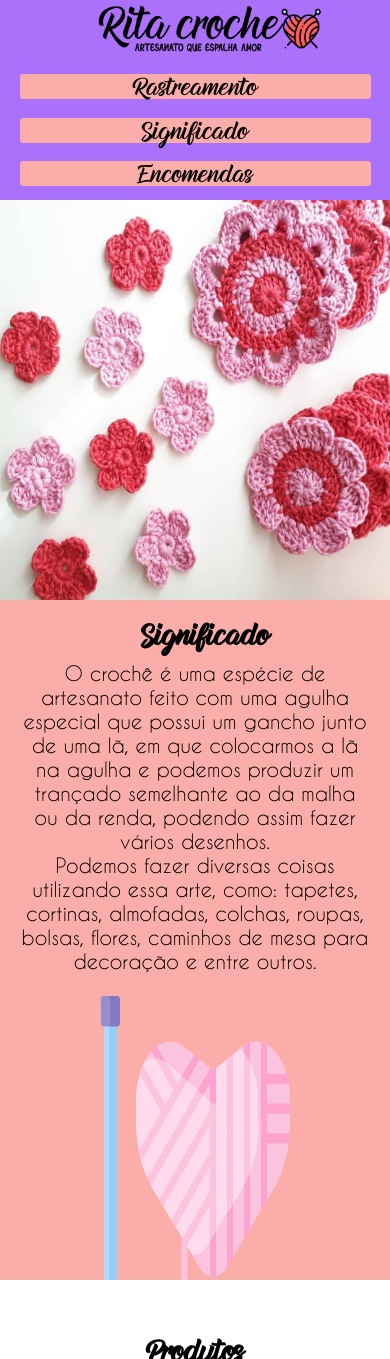
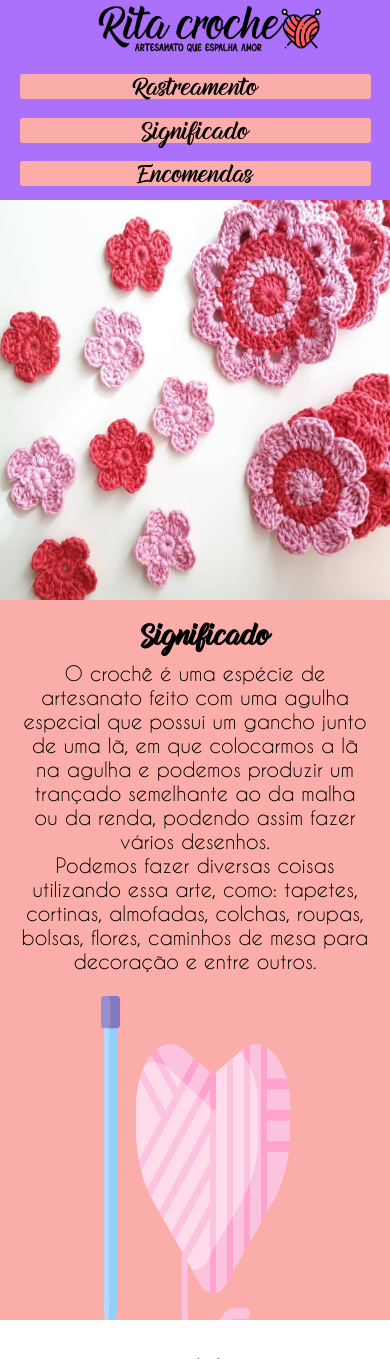
Before and after one commit to matheus0831/RitaCroche, a plain HTML site: page index.html in a window 390 px wide. Shown: the top 1359 px of the page. Drawn offline with Linux system fonts and the light colour scheme.

Commit message:
Update croche.css

```diff
--- a/croche.css
+++ b/croche.css
@@ -325,7 +325,7 @@ footer{
     }
 /*significado*/
     article{
-        height: 680px;
+        height: 720px;
     }
     article h1{
         text-align: center;
```
